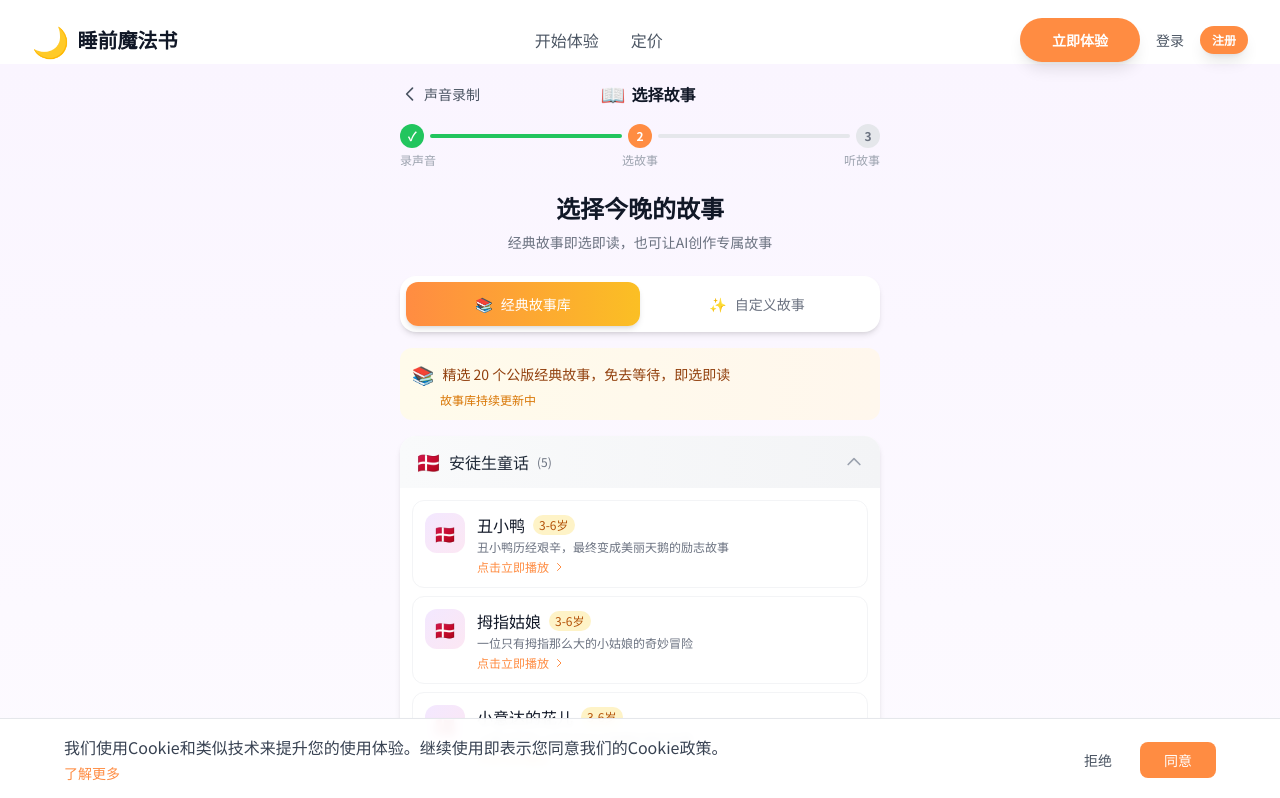
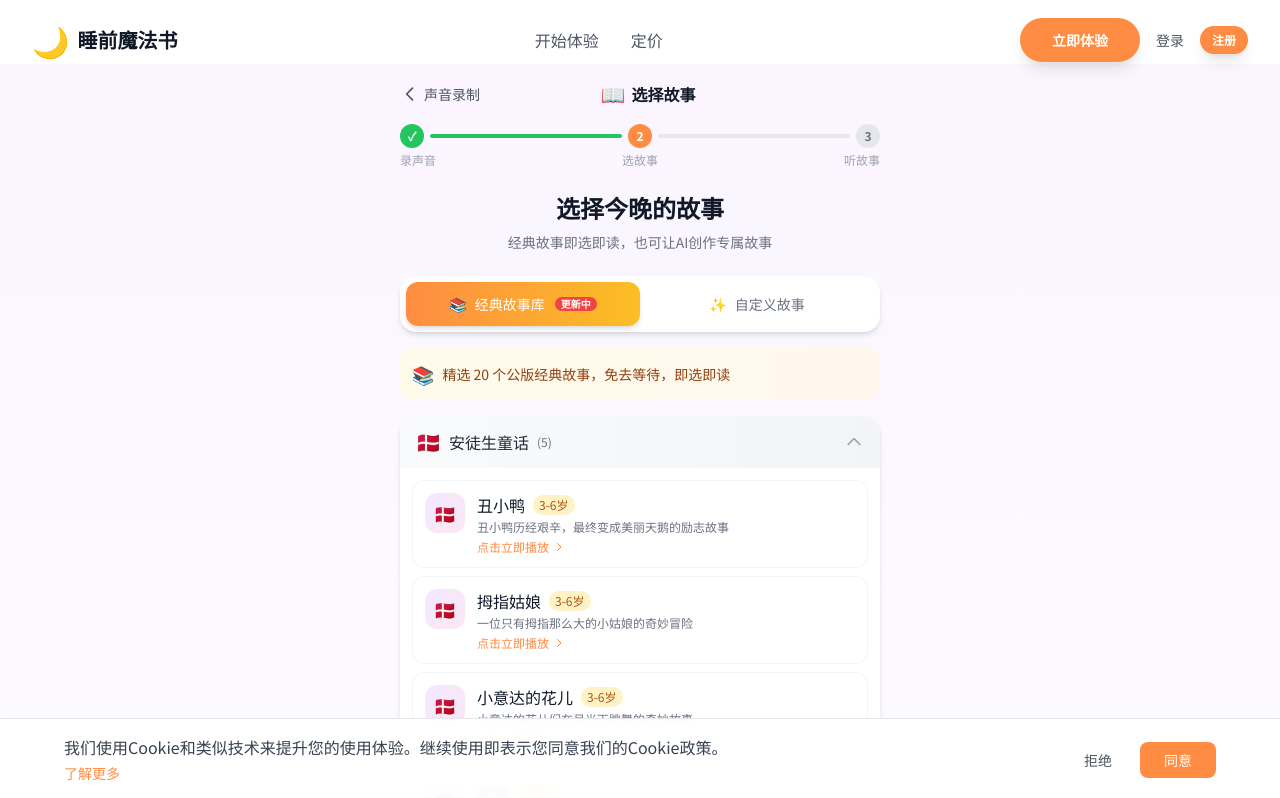
Before and after one commit to seller-mind/itsmebook, a Next.js app: page /story/select in a window 1280 px wide. Shown: the top 798 px of the page. Built offline with nearby package versions, Linux system fonts and the light colour scheme; a web font is replaced by a local one.

Commit message:
feat: 故事库更新徽章移至Tab旁，红色脉冲醒目提示

```diff
--- a/app/story/select/page.tsx
+++ b/app/story/select/page.tsx
@@ -377,6 +377,7 @@ export default function StorySelectPage() {
           >
             <span>📚</span>
             <span>经典故事库</span>
+            <span className="ml-0.5 px-1.5 py-0.5 text-[10px] font-bold bg-red-500 text-white rounded-full animate-pulse leading-none">更新中</span>
           </button>
           <button
             onClick={() => setActiveTab("custom")}
@@ -400,7 +401,7 @@ export default function StorySelectPage() {
                 <span className="text-lg">📚</span>
                 <span>精选 {CLASSIC_STORIES.length} 个公版经典故事，免去等待，即选即读</span>
               </p>
-              <p className="text-xs text-amber-600 mt-1 ml-7">故事库持续更新中</p>
+
             </div>
 
             {/* 分类展示 */}
```
Also changed, not shown: 1 other file (tests, documents, lock files or other folders).
